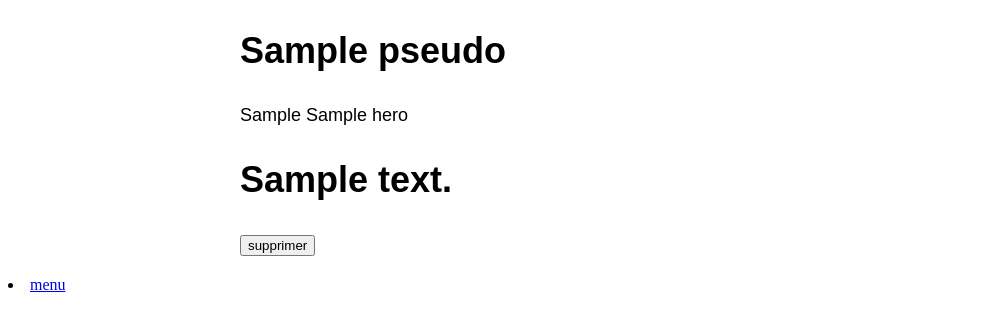
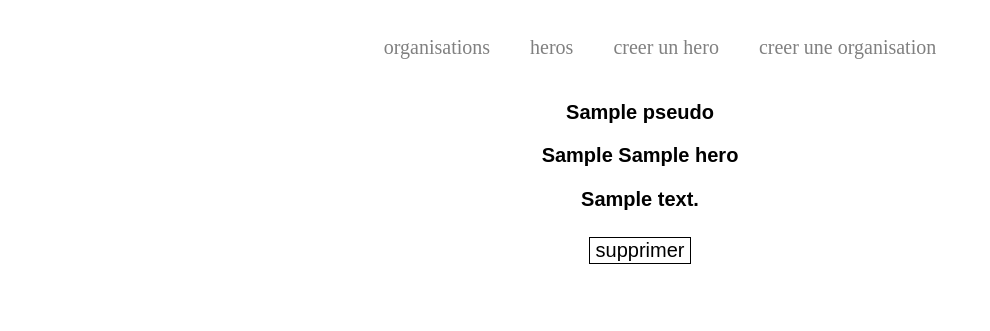
Before and after one commit to elliotv18/MarvelUniverseDB, a Symfony app: template templates/hero/hero.html.twig in a window 1280 px wide. Shown: the top 331 px of the page, without its empty margins (0-990 px from the left). Run offline with Twig, Linux system fonts and the light colour scheme; the template is opened without the code that fills it: most values are stand-ins (such as "Sample title", 1, 10 or a date in 2020); some libraries are stand-ins or nearby versions.

Commit message:
added css

```diff
--- a/composer.json
+++ b/composer.json
@@ -12,6 +12,7 @@
         "doctrine/doctrine-migrations-bundle": "^3.1",
         "doctrine/orm": "^2.9",
         "sensio/framework-extra-bundle": "^6.1",
+        "symfony/asset": "5.3.*",
         "symfony/console": "5.3.*",
         "symfony/dotenv": "5.3.*",
         "symfony/flex": "^1.3.1",
--- /dev/null
+++ b/public/style.css
@@ -0,0 +1,47 @@
+body {
+    text-align: center;
+}
+ul {
+    list-style-type: none;
+}
+a{
+    color: grey;
+    text-decoration: none;
+    font-size: 20px;
+}
+a:hover{
+    color: orange;
+    border-bottom: solid 1px orange;
+
+}
+.menu{
+    display: flex;
+    justify-content: center;
+}
+.limenu{
+    padding: 20px;
+}
+li{
+
+    list-style-type: none;
+}
+h1{
+    font-size: 20px;
+}
+button{
+    color: black;
+    background-color: white;
+    border: solid 1px black;
+    font-size: 20px;
+    margin-top: 10px;
+}
+button:hover{
+    color: white;
+    background-color: black;
+}
+input{
+    background-color: white;
+    font-size: 20px;
+    margin-top: 10px;
+    border: solid 1px black;
+}
--- a/src/Controller/HeroController.php
+++ b/src/Controller/HeroController.php
@@ -11,6 +11,7 @@ use Symfony\Bundle\FrameworkBundle\Controller\AbstractController;
 use Symfony\Component\HttpFoundation\Response;
 use Symfony\Component\HttpFoundation\Request;
 use Symfony\Component\Routing\Annotation\Route;
+use Symfony\Component\Form\Extension\Core\Type\CheckboxType;
 
 class HeroController extends AbstractController
 {
@@ -38,6 +39,8 @@ class HeroController extends AbstractController
         ->add('name',TextType::class)
         ->add('pseudo',TextType::class)
         ->add('description',TextType::class)
+        ->add('isEvil', CheckboxType::class)
+        /*->add('picture', FileType::class, ['required'=> false, 'constraints' => [new File(['maxSize' => '1024k','mimeTypes' => ['application/pdf','application/x-pdf',],])]])*/
         ->add('save', SubmitType::class, ['label' => 'Créer Hero'])
             ->getForm();
         $request = Request::createFromGlobals();
--- a/templates/base.html.twig
+++ b/templates/base.html.twig
@@ -6,7 +6,7 @@
         {# Run `composer require symfony/webpack-encore-bundle`
            and uncomment the following Encore helpers to start using Symfony UX #}
         {% block stylesheets %}
-            {#{{ encore_entry_link_tags('app') }}#}
+             <link href="{{ asset('style.css') }}" rel="stylesheet" />
         {% endblock %}
 
         {% block javascripts %}
@@ -14,6 +14,12 @@
         {% endblock %}
     </head>
     <body>
+    <ul class="menu">
+       <li class="limenu"><a href="/organisation">organisations</a></li>
+        <li class="limenu"><a href="/hero">heros</a></li>
+        <li class="limenu"><a href="/hero/create">creer un hero</a></li>
+        <li class="limenu"><a href="/organisation/create">creer une organisation</a></li>
+    </ul>
         {% block body %}{% endblock %}
     </body>
 </html>
--- a/templates/hero/createcompleted.html.twig
+++ b/templates/hero/createcompleted.html.twig
@@ -11,6 +11,6 @@
 
 <div class="example-wrapper">
 <h1>votre hero {{hero.pseudo}} a bien été créé</h1>
-<h1>retour au <a href="/menu">menu</a></h1>
+<h1>retour au <a href="/menu">menu</a></h1><h1>liste des <a href="/hero">hero</a></h1>
 </div>
 {% endblock %}
--- a/templates/hero/hero.html.twig
+++ b/templates/hero/hero.html.twig
@@ -10,11 +10,11 @@
 
 <div class="example-wrapper">
     <h1>{{hero.getPseudo()}}</h1>
-    <p>{{hero.getFirstName()}} {{hero.getName()}}</p>
+    <h1>{{hero.getFirstName()}} {{hero.getName()}}</h1>
     <h1>{{hero.description}}</h1>
-<a href="/hero/delete/{{hero.getId()}}"><button type="submit">supprimer</button>
+<a href="/hero/delete/{{hero.getId()}}"><button type="submit" class="buttonsubmit">supprimer</button>
 </a>
 
 </div>
-<li><a href="/menu">menu</a></li>
+
 {% endblock %}
--- a/templates/hero/index.html.twig
+++ b/templates/hero/index.html.twig
@@ -10,10 +10,11 @@
 
 <div class="example-wrapper">
     {% for hero in listeHeros %}
-        <li>{{hero.pseudo}} </li><a href="/hero/{{hero.getId()}}">details</a>
+        <li><h1>{{hero.pseudo}} <a href="/hero/{{hero.getId()}}">details</a></h1></li>
+        ———————
 
 
     {% endfor %}
-    <li><a href="/menu">menu</a></li>
+
 </div>
 {% endblock %}
--- a/templates/organisation/index.html.twig
+++ b/templates/organisation/index.html.twig
@@ -10,8 +10,9 @@
 
 <div class="example-wrapper">
     {% for organisation in listeOrganisations %}
-        <li>{{organisation.name}}</li><a href="/organisation/{{organisation.getId()}}">details</a>
+        <li><h1>{{organisation.name}} <a href="/organisation/{{organisation.getId()}}">details</a></h1></li>
+        ———————
     {% endfor %}
-    <li><a href="/menu">menu</a></li>
+
 </div>
 {% endblock %}
--- a/templates/organisation/organisation.html.twig
+++ b/templates/organisation/organisation.html.twig
@@ -11,7 +11,7 @@
 <div class="example-wrapper">
     <h1>{{organisation.name}}</h1>
     <h1>{{organisation.city}}</h1>
-<a href="/organisation/delete/{{organisation.getId()}}"><button type="submit">supprimer</button>
+<a href="/organisation/delete/{{organisation.getId()}}"><button type="submit" class="buttonsubmit">supprimer</button>
 </a>
 
 </div>
```
Also changed, not shown: templates/hero/creer.html.twig (+19 -1 lines), templates/menu/index.html.twig (+1 -7 lines), templates/organisation/creer.html.twig (+11 -1 lines), 2 other files.
